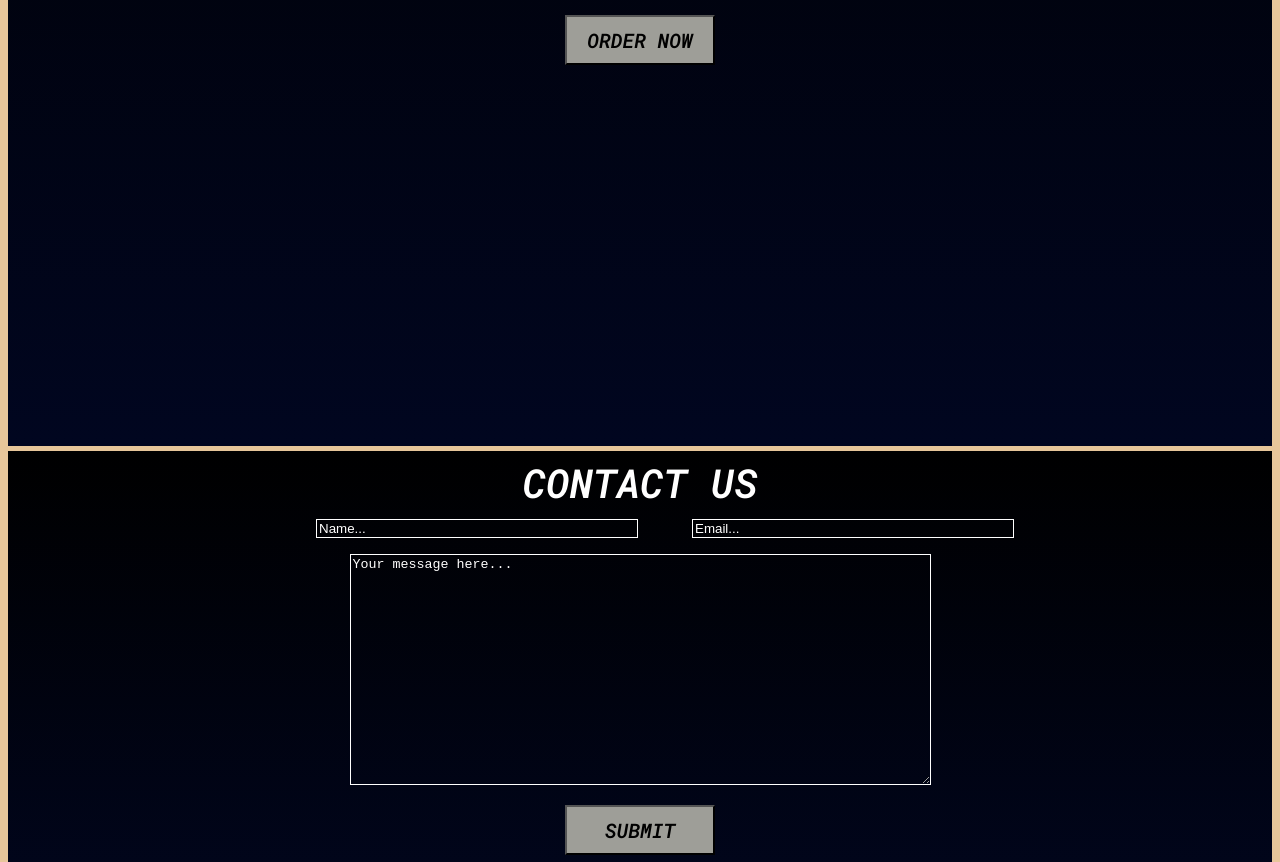
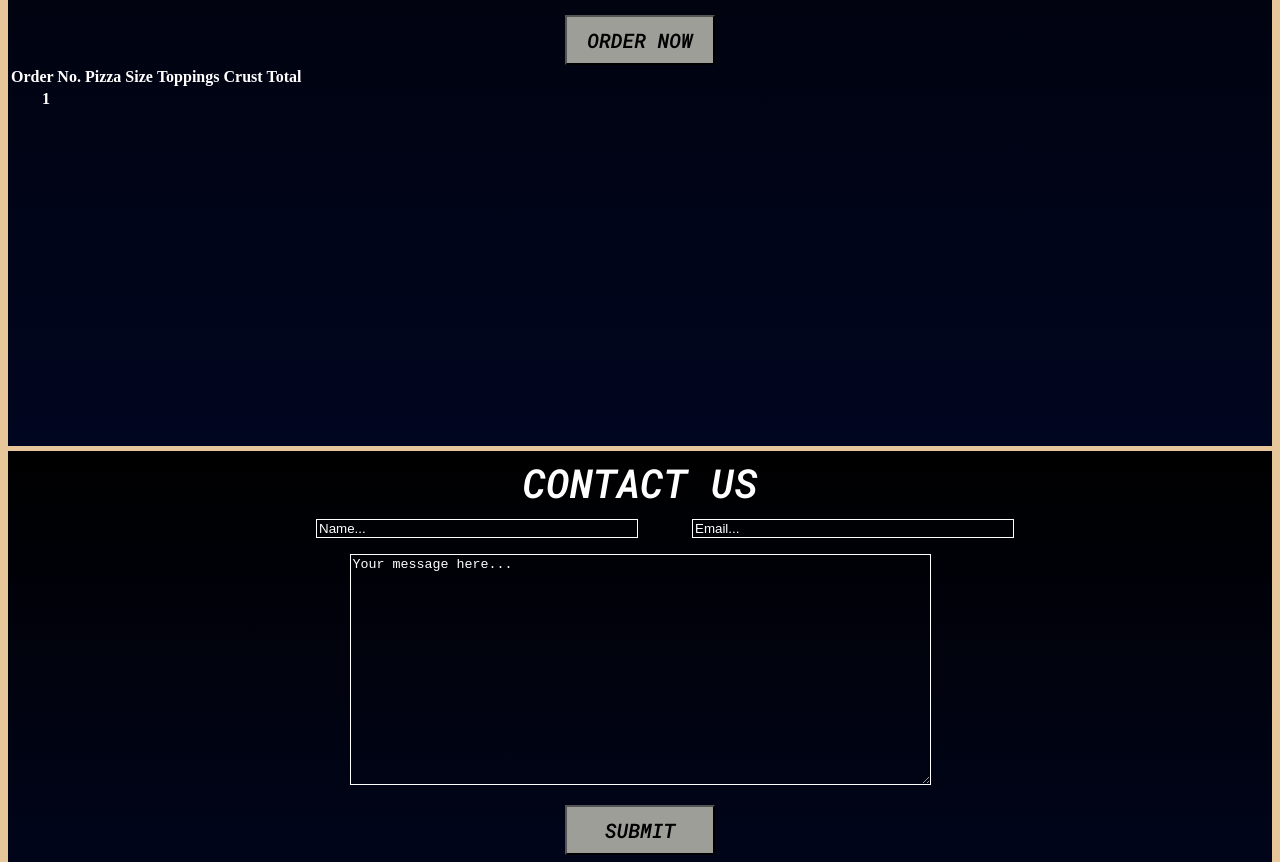
Before and after one commit to catherineotondi/KATERINA-PIZZA-SHOP, a plain HTML site: page index.html in a window 1280 px wide. Shown: the part 2396-3258 px from the top of the page. Drawn offline with nearby package versions, Linux system fonts and the light colour scheme; a web font is replaced by a local one.

Commit message:
added a tsble in theindex file

```diff
--- a/index.html
+++ b/index.html
@@ -74,9 +74,9 @@
               </fieldset>
               <fieldset id="toppings">
                 <p><span class="instructiontext">Choose the toppings of your piza preference</span></p>
-                <input type="radio" name="toppings" value="bacon" id="bacon" required> <span class="radiotext">Bacon</span>
-                <input type="radio" name="toppings" value="chicken" id="chicken" > <span class="radiotext">Chicken</span>
-                <input type="radio" name="toppings" value="sausage" id="sausage" > <span class="radiotext">Sausage</span>
+                <input type="radio" name="toppings" value="300" id="bacon" required> <span class="radiotext">Bacon</span>
+                <input type="radio" name="toppings" value="400" id="chicken" > <span class="radiotext">Chicken</span>
+                <input type="radio" name="toppings" value="500" id="sausage" > <span class="radiotext">Sausage</span>
                </fieldset><br>
 
 
@@ -105,7 +105,31 @@
                 <label><input type="radio" name="size" value="medium" id="medium" > <span class="radiotext">Medium</span></label>
                 <label><input type="radio" name="size" value="large" id="Large" ><span class="radiotext">Large</span></label><br>
             </fieldset> -->
+
+      <table class="table">
+        <thead>
+            <tr>
+              <th scope="col">Order No.</th>
+              <th scope="col">Pizza Size</th>
+              <th scope="col">Toppings</th>
+              <th scope="col">Crust</th>
+              <th scope="col">Total</th>
+              </tr>
+        </thead>
+        <tbody>
+          <tr>
+              <th scope="row">1</th>
+              <td id="size"></td>
+              <td id="toppings"></td>
+              <td id="crust"></td>
+              <td id="total"></td>
+          </tr>
+        </tbody>
+      </table>
         </div>
+
+
+
      </form>
 
 
```
